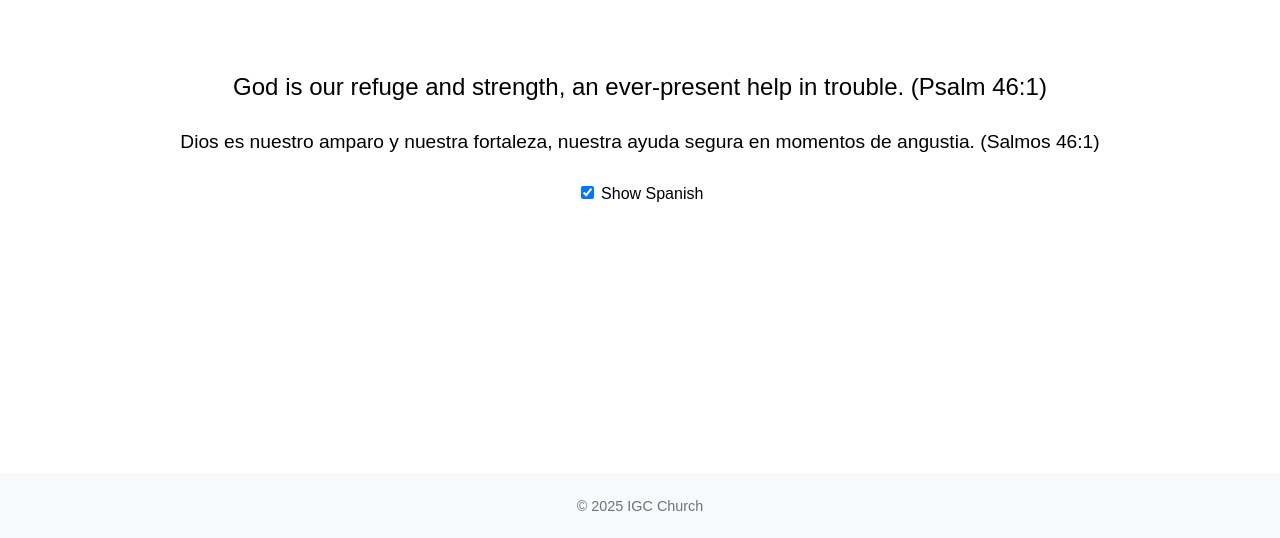
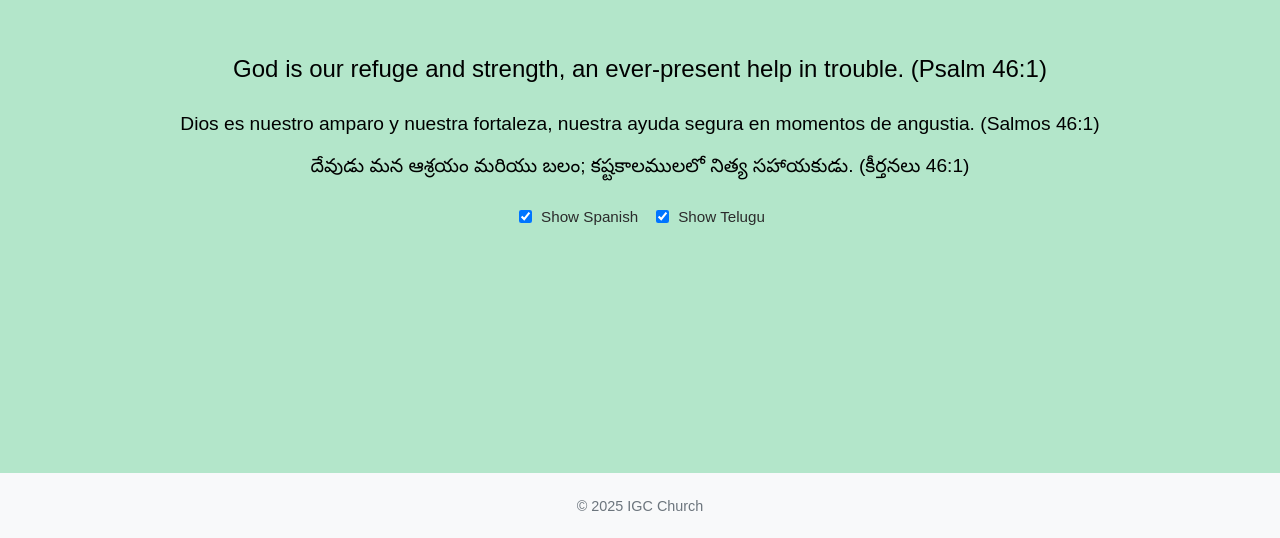
Before and after one commit to elevin01/IGC-church-English---Spanish-Promise-Bible-verses, a plain HTML site: page index.html in a window 1280 px wide. Shown: the part 262-800 px from the top of the page. Drawn offline with Linux system fonts and the light colour scheme.

Commit message:
Add Telugu verse display and toggle functionality in index.html

```diff
--- a/index.html
+++ b/index.html
@@ -27,8 +27,26 @@
             margin: 10px;
         }
 
+        .telugu {
+            font-size: 1.2rem;
+            margin: 10px;
+        }
+
         .toggle {
-            margin: 20px;
+            margin: 0;
+            font-size: 0.95rem;
+            display: inline-flex;
+            align-items: center;
+            gap: 6px;
+            color: #2b2b2b;
+        }
+
+        .toggles {
+            display: flex;
+            gap: 14px;
+            align-items: center;
+            justify-content: center;
+            margin: 16px 0;
         }
 
         .link {
@@ -71,10 +89,18 @@
 <body>
     <div class="verse" id="englishVerse"></div>
     <div class="spanish" id="spanishVerse"></div>
+    <div class="telugu" id="teluguVerse"></div>
 
-    <label class="toggle">
-        <input type="checkbox" id="togglespanish" checked> Show Spanish
-    </label>
+
+    <div class="toggles">
+        <label class="toggle">
+            <input type="checkbox" id="togglespanish" checked> Show Spanish
+        </label>
+
+        <label class="toggle">
+            <input type="checkbox" id="toggletelugu" checked> Show Telugu
+        </label>
+    </div>
 
     <footer>
         <p>&copy; 2025 IGC Church </p>
@@ -447,6 +473,11 @@
             spanishVerse.style.display = event.target.checked ? 'block' : 'none';
         });
 
+        document.getElementById('toggletelugu').addEventListener('change', (event) => {
+            const teluguVerse = document.getElementById('teluguVerse');
+            teluguVerse.style.display = event.target.checked ? 'block' : 'none';
+        });
+
         // Generate a verse on initial load
         generateVerse();
     </script>
```
